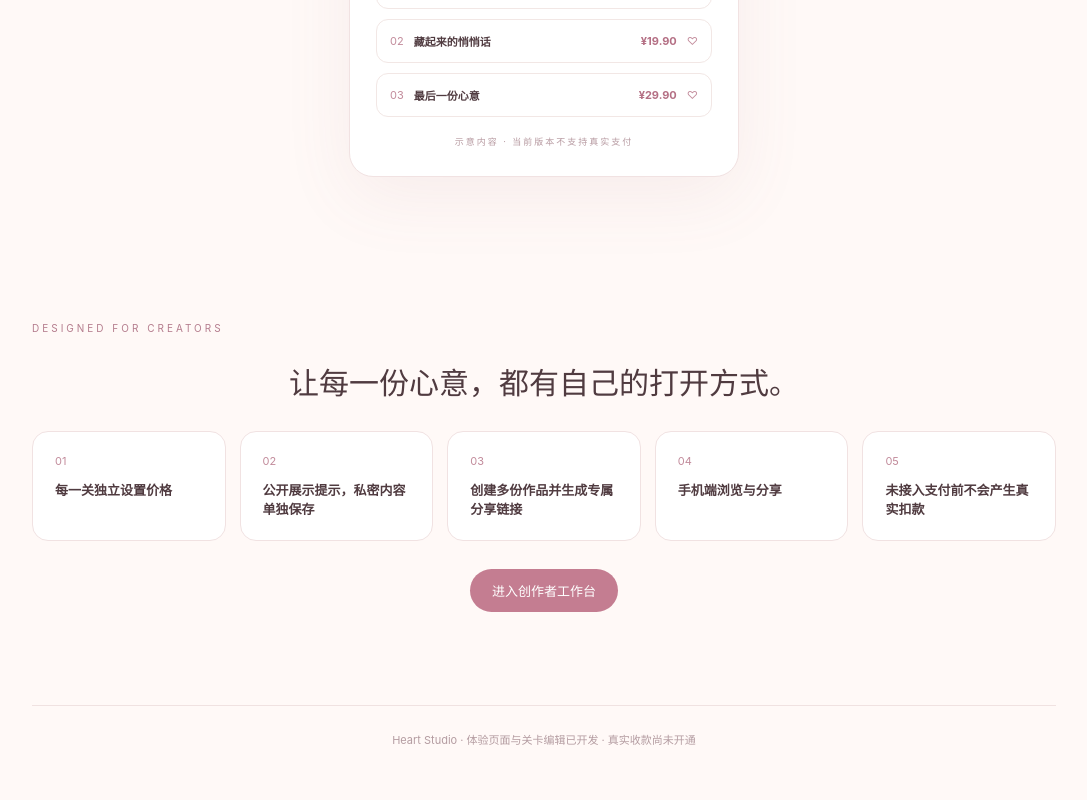
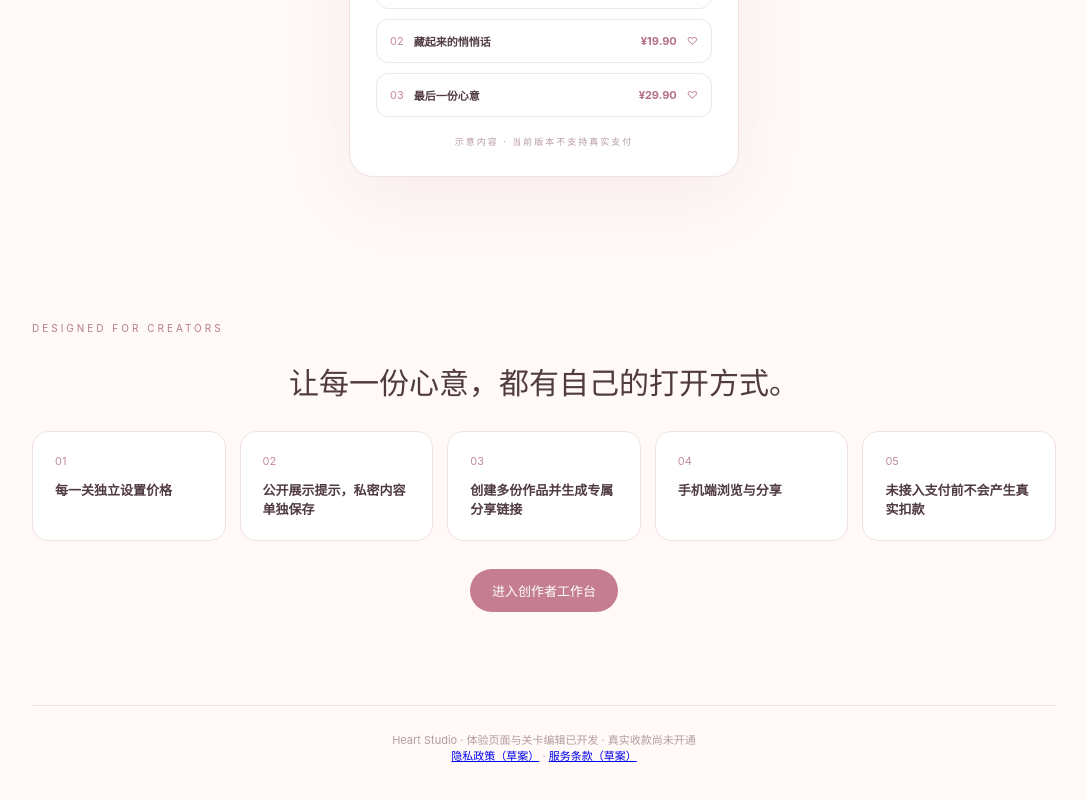
Before and after one commit to 905695129-art/xiaomei-AI, a Next.js app: page / in a window 1280 px wide. Shown: the part 724-1524 px from the top of the page, without its empty margins (96-1183 px from the left). Built offline with nearby package versions, Linux system fonts and the light colour scheme.

Commit message:
Link public privacy and terms drafts from homepage

```diff
--- a/src/app/page.tsx
+++ b/src/app/page.tsx
@@ -27,6 +27,6 @@ export default function Home() {
       <div className="grid">{features.map((feature,index)=><article key={feature}><span>0{index+1}</span><b>{feature}</b></article>)}</div>
       <div className="actions"><a className="primary" href="/creator">进入创作者工作台</a></div>
     </section>
-    <footer>Heart Studio · 体验页面与关卡编辑已开发 · 真实收款尚未开通</footer>
+    <footer>Heart Studio · 体验页面与关卡编辑已开发 · 真实收款尚未开通<br/><a href="/privacy">隐私政策（草案）</a><span> · </span><a href="/terms">服务条款（草案）</a></footer>
   </main>;
 }
```
